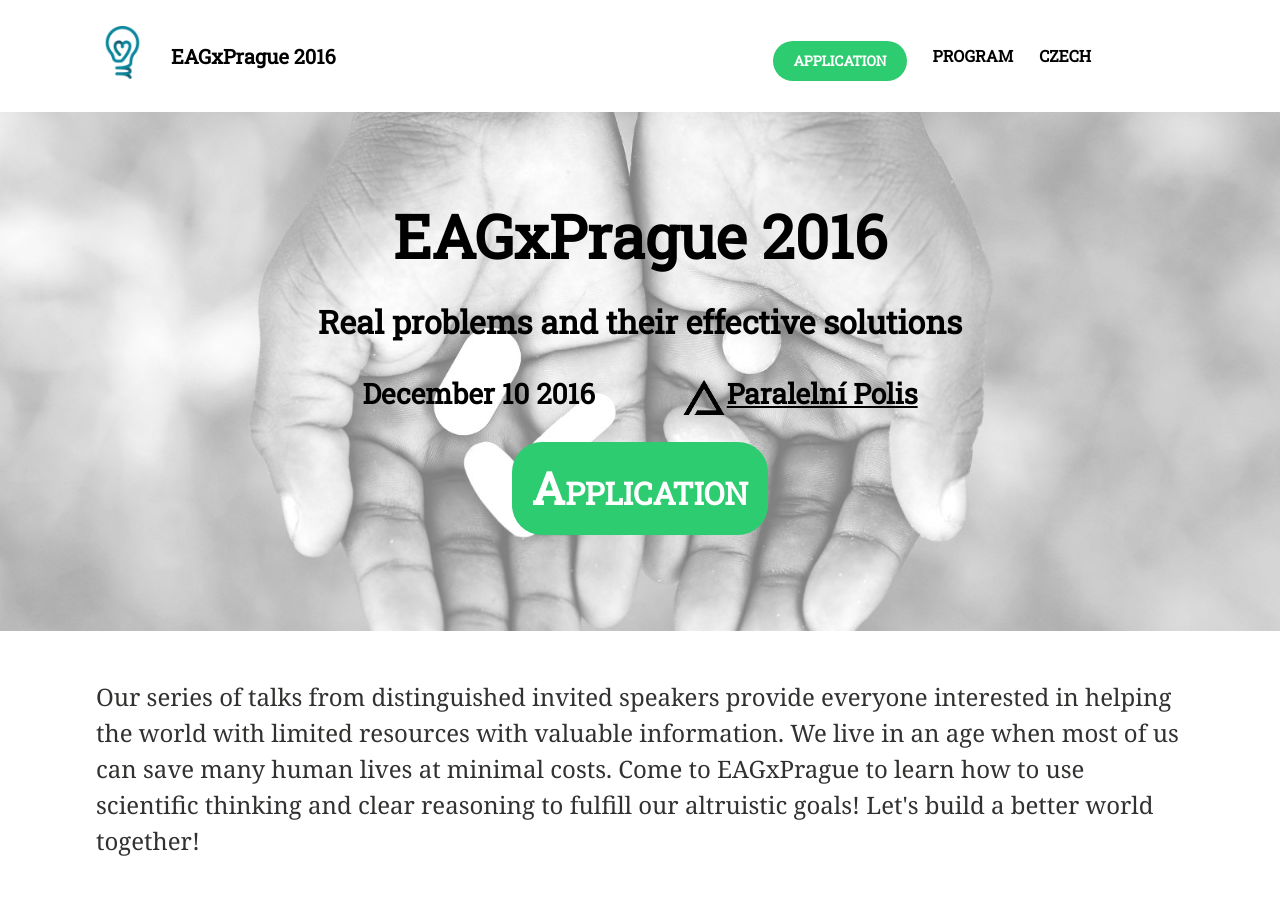
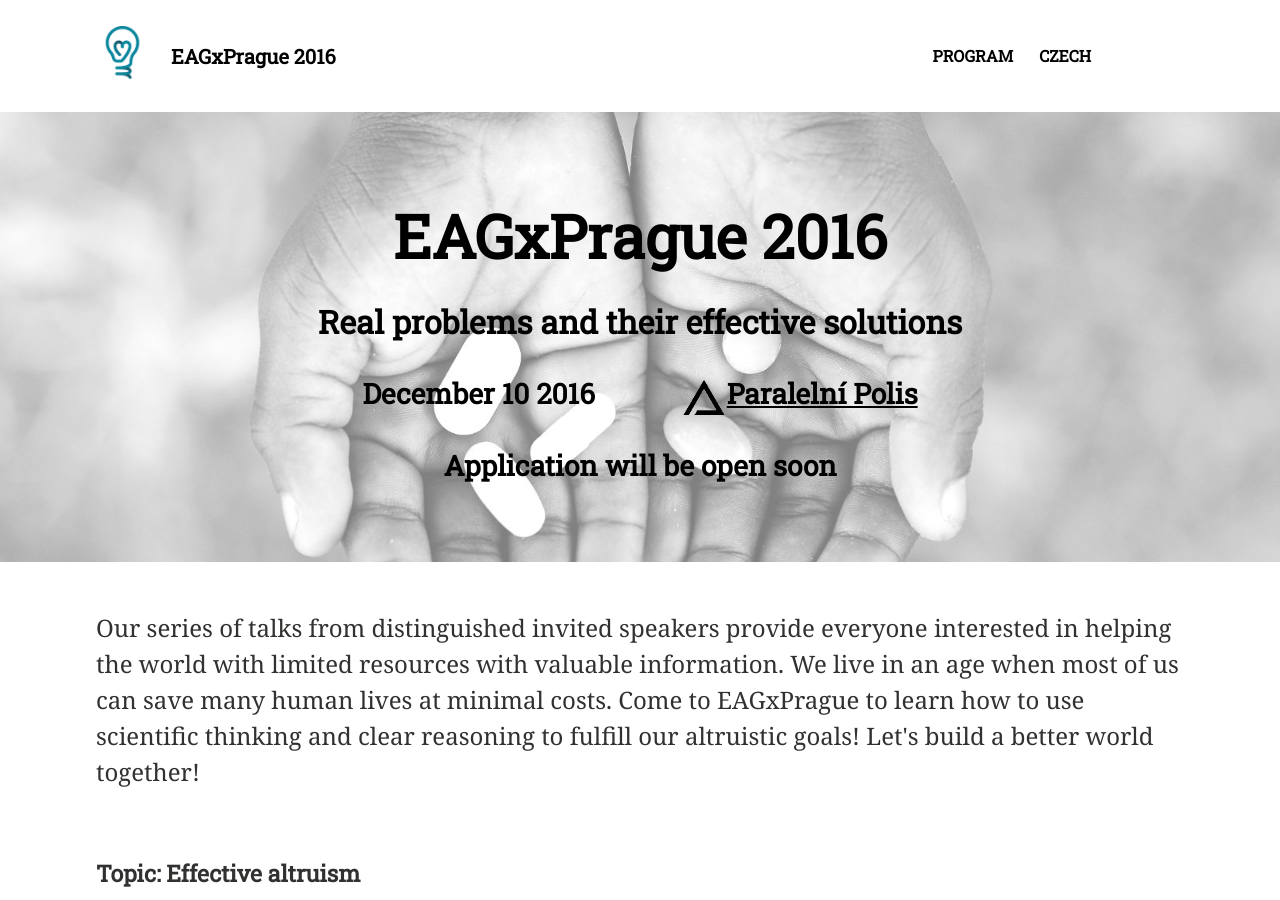
Before and after one commit to ea-czech-republic/eagxprague.org, a Jekyll site: the page built from english.md, in a window 1280 px wide and 900 px high. Built offline with Jekyll 4.4.1, drawn with Linux system fonts in a browser that asks for light colours; nearby versions of some CDN libraries.

Commit message:
odebrani odkazu na registraci - musi se odkomentovat i odkaz v navigaci, nejen button

```diff
--- a/_layouts/home_en.html
+++ b/_layouts/home_en.html
@@ -39,7 +39,7 @@
 <ul class="menu-item">
 	<li class="home"><a href="/">{{ site.title }}</a></li>
 
-	<li><a href="#TODO" class="prihlaska-top"><span class="btn btn-success">Application</span></a></li>
+    <!--	<li><a href="#TODO" class="prihlaska-top"><span class="btn btn-success">Application</span></a></li>-->
 	<!-- TODO: Facebook button -->
 	<li><a href="{{ domain }}/#program">Program</a></li>
 	<li><a href="{{ domain }}/">Czech</a></li>
@@ -56,8 +56,8 @@
 	<h3>December 10 2016<span style="display: inline-block; width: 80px;"></span> <a
 	   href="https://www.paralelnipolis.cz/"><img src="images/pp-black-75.png">Paralelní Polis</a></h3>
 
-	<h3><a class="btn btn-success" id="primary-reg-button"
-				href="#reg">Application</a></h3>
+<!--	<h3><a class="btn btn-success" id="primary-reg-button"				href="#reg">Application</a></h3> -->
+<h3>Application will be open soon</h3>
         <!-- <a href="http://efektivni-altruismus.cz/o-ea/" class="btn-inverse">Více informací</a> -->
       </div><!-- /.page-lead-content -->
     </div><!-- /.page-lead -->
@@ -143,7 +143,7 @@
 		<nav role="navigation" class="menu bottom-menu">
 			<ul class="menu-item">
 				<li><a href="{{ domain }}/">EAGxPrague 2016</a></li>
-				<li><a href="#TODO">Application</a></li>
+                <!--			<li><a href="#TODO">Application</a></li>-->
 				<li><a href="{{ domain }}/#program">Program</a></li>
 				<li><a href="{{ domain }}/">Czech</a></li>
 			</ul>
```
Also changed, not shown: _layouts/home.html (+4 -4 lines).
